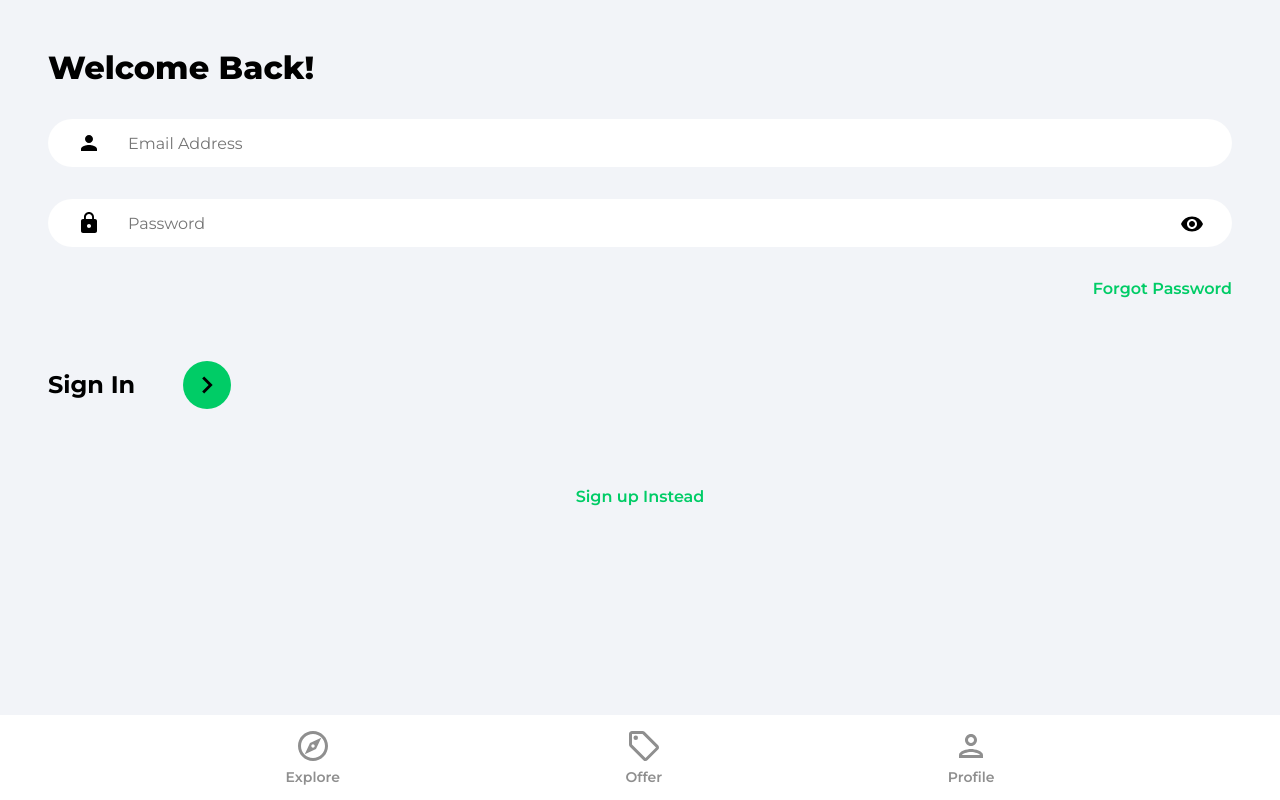
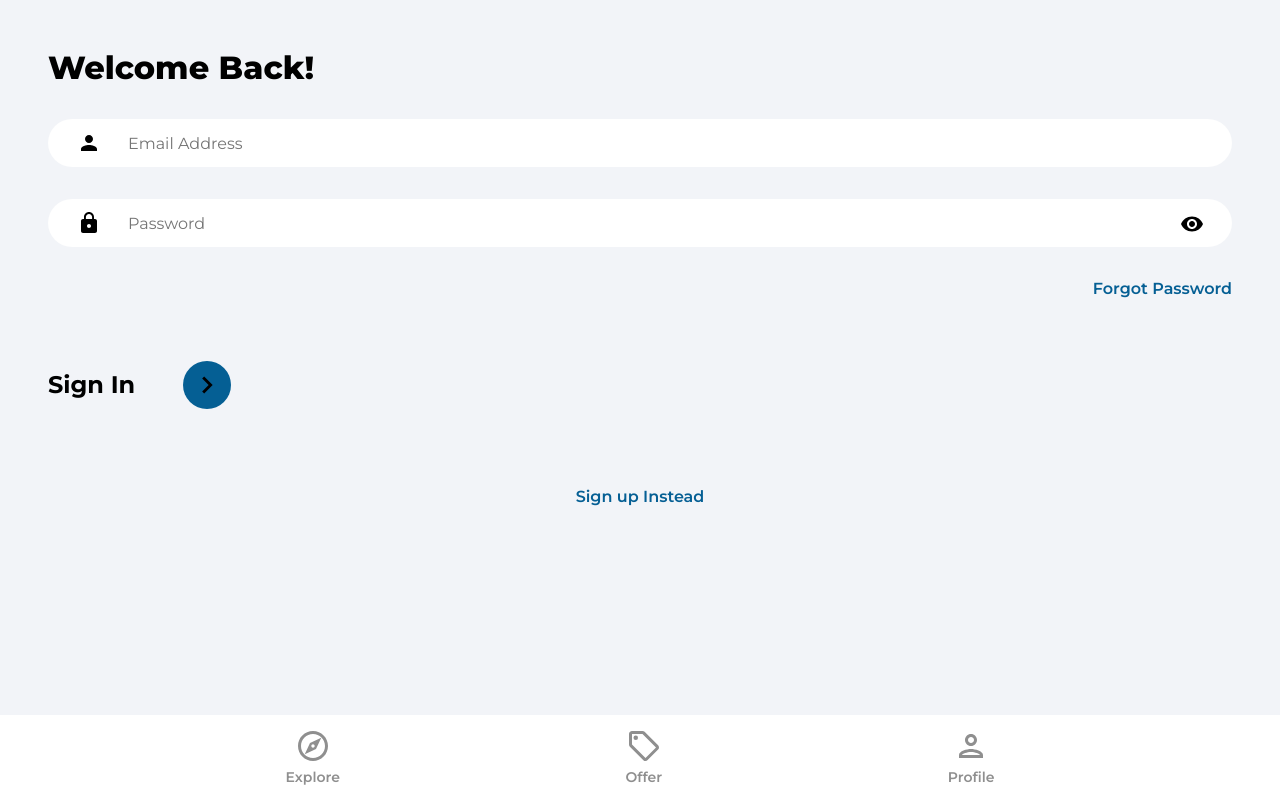
Before and after one commit to VenexCon/house-marketplace, a React (Create React App) app: page /sign-in in a window 1280 px wide. Built offline with nearby package versions, Linux system fonts and the light colour scheme.

Commit message:
<style Upd> index.css base colour to #055f94

```diff
--- a/src/index.css
+++ b/src/index.css
@@ -59,7 +59,7 @@ button {
 
 .primaryButton {
   cursor: pointer;
-  background: #00cc66;
+  background: #055f94;
   border-radius: 1rem;
   padding: 0.85rem 2rem;
   color: #ffffff;
@@ -122,7 +122,7 @@ button {
   width: 64px;
   height: 64px;
   border: 8px solid;
-  border-color: #00cc66 transparent #00cc66 transparent;
+  border-color: #055f94 transparent #055f94 transparent;
   border-radius: 50%;
   animation: spin 1.2s linear infinite;
 }
@@ -214,7 +214,7 @@ button {
 
 .forgotPasswordLink {
   cursor: pointer;
-  color: #00cc66;
+  color: #055f94;
   font-weight: 600;
   text-align: right;
 }
@@ -254,7 +254,7 @@ button {
   align-items: center;
   width: 3rem;
   height: 3rem;
-  background-color: #00cc66;
+  background-color: #055f94;
   border-radius: 50%;
 }
 @media (min-width: 1024px) {
@@ -291,7 +291,7 @@ button {
 
 .registerLink {
   margin-top: 4rem;
-  color: #00cc66;
+  color: #055f94;
   font-weight: 600;
   text-align: center;
   margin-bottom: 3rem;
@@ -452,7 +452,7 @@ button {
   margin-top: 0.5rem;
   font-weight: 600;
   font-size: 1.1rem;
-  color: #00cc66;
+  color: #055f94;
   margin-bottom: 0;
   display: flex;
   align-items: center;
@@ -525,7 +525,7 @@ button {
 
 .listingType {
   padding: 0.25rem 0.5rem;
-  background-color: #00cc66;
+  background-color: #055f94;
   color: #ffffff;
   border-radius: 2rem;
   display: inline;
@@ -626,7 +626,7 @@ button {
   font-size: 1rem;
   font-weight: 600;
   color: #ffffff;
-  background-color: #00cc66;
+  background-color: #055f94;
   padding: 0.25rem 0.75rem;
   border-radius: 1rem;
 }
@@ -644,11 +644,11 @@ button {
 .changePersonalDetails {
   cursor: pointer;
   font-weight: 600;
-  color: #00cc66;
+  color: #055f94;
 }
 
 .profileCard {
-  background-color: #ffffff;
+  background-color: #055f94;
   border-radius: 1rem;
   padding: 1rem;
   box-shadow: rgba(0, 0, 0, 0.2);
@@ -745,7 +745,7 @@ button {
   align-items: center;
 }
 .formButtonActive {
-  background-color: #00cc66;
+  background-color: #055f94;
   color: #ffffff;
 }
 
@@ -800,7 +800,7 @@ button {
   width: 100%;
 }
 .formInputFile::-webkit-file-upload-button {
-  background-color: #00cc66;
+  background-color: #055f94;
   border: none;
   color: #ffffff;
   font-weight: 600;
```
